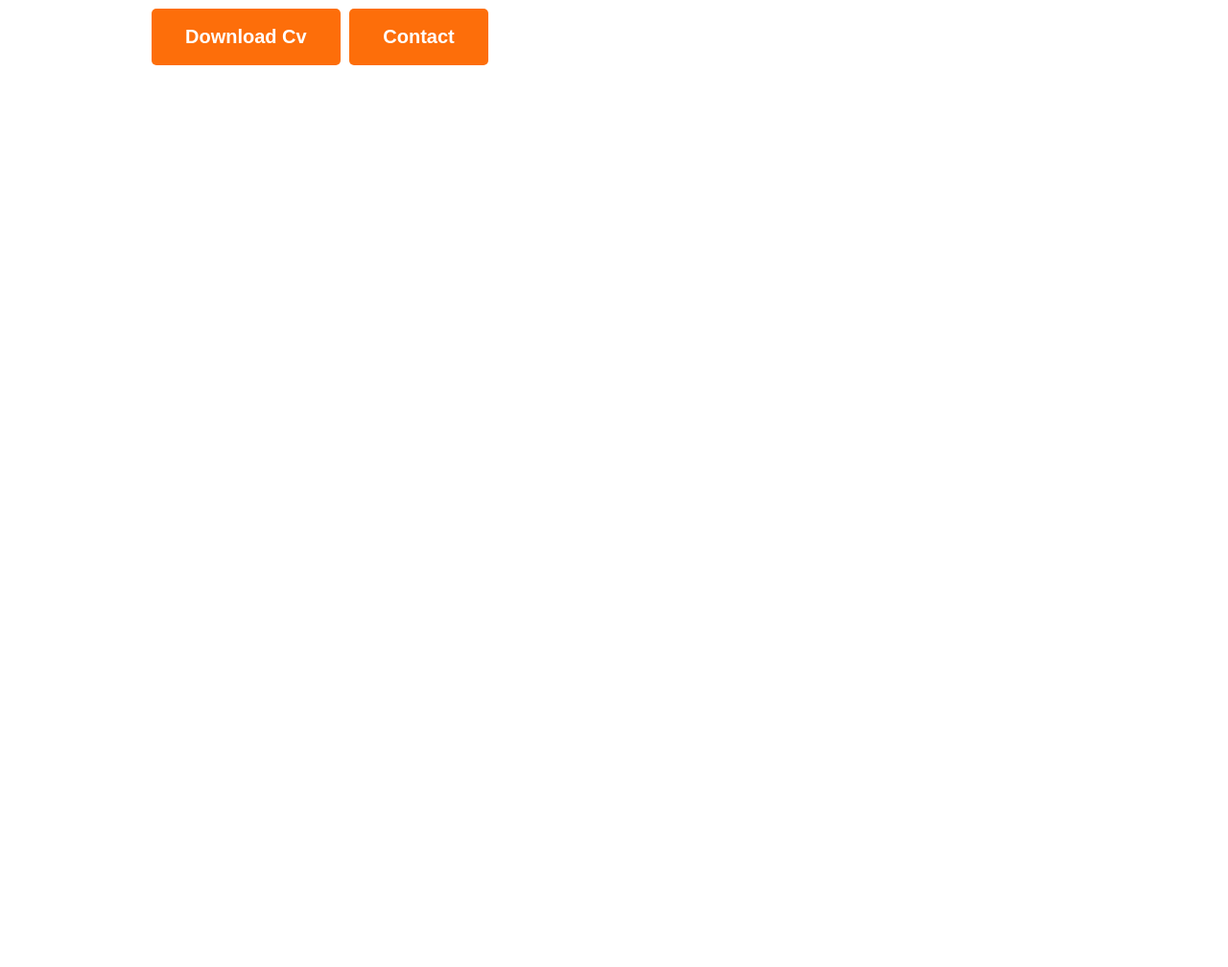
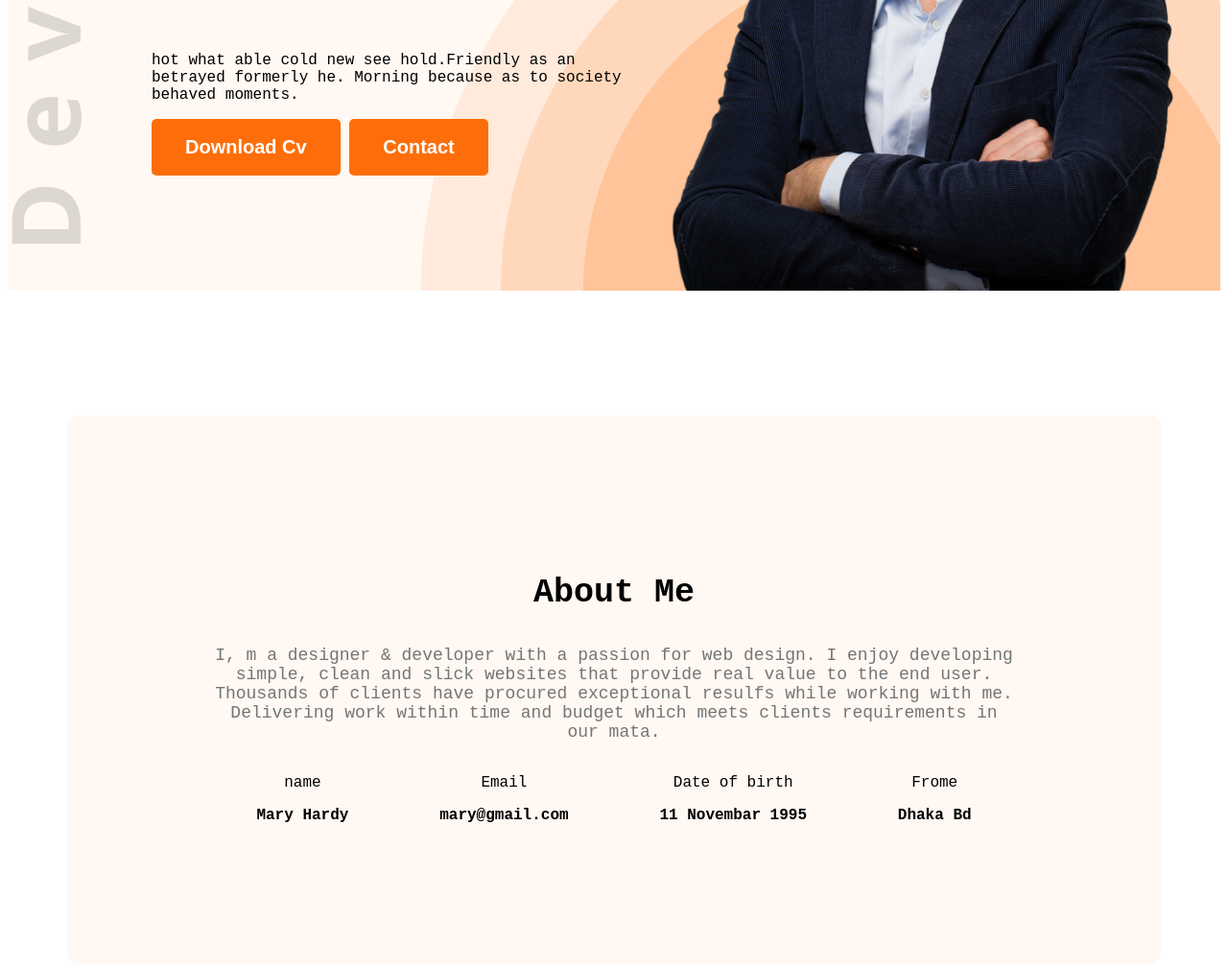
Before and after one commit to soaibmehedi/practice-portfolio-ph, a plain HTML site: page portfolio.html in a window 1280 px wide. Shown: the part 517-1525 px from the top of the page at 96% size. Before the commit the page ends 800 px from the top, so only its background shows below. Drawn offline with Linux system fonts and the light colour scheme; a web font is replaced by a local one.

Commit message:
update file path

```diff
--- a/portfolio.html
+++ b/portfolio.html
@@ -10,7 +10,7 @@
     <link rel="stylesheet" href="styles/style.css">
 </head>
 <body class="font-normal">
-    <header class="header-cover">
+    <header class="header-cover secondary-bg">
         <nav>
             <h3 class="nav-title">Ma<span class="name-style">r</span>y</h3>
             <ul>
@@ -28,12 +28,36 @@
                 <button class="btn-praimary">Contact</button>
 
             </div>
-            <img class="banner-profile" src="portfolio-resources/images/hardy.png" alt="">
+            <img class="banner-profile" src="./images/hardy.png" alt="">
 
         </div>
     </header>
-    <main>
+    <main class="main">
+        <section class="about secondary-bg">
+            <h3 class="section-title">About Me</h3>
+            <p class="section-description">I, m a designer & developer with a passion for web design. I enjoy developing simple, clean and slick websites that provide real value to the end user. Thousands of clients have procured exceptional resulfs while working with me. Delivering work within time and budget which meets clients requirements in our mata.</p>
 
+               <div class="about-items">
+
+                <div class="about-item">
+                    <p class="item-title">name</p>
+                    <p class="item-description">Mary Hardy</p>
+                </div>
+                <div class="about-item">
+                    <p class="item-title">Email</p>
+                    <p class="item-description">mary@gmail.com</p>
+                </div>
+                <div class="about-item">
+                    <p class="item-title">Date of birth</p>
+                    <p class="item-description">11 Novembar 1995</p>
+                </div>
+                <div class="about-item">
+                    <p class="item-title">Frome</p>
+                    <p class="item-description">Dhaka Bd</p>
+                </div>
+               </div>
+
+        </section>
     </main>
     <footer>
 
--- a/styles/style.css
+++ b/styles/style.css
@@ -13,9 +13,10 @@
 }
   /* header style */
 .header-cover{
-  background-image: url(../portfolio-resources/images/developer.png),url(../portfolio-resources/images/header_bg.png);
+  background-image: url(../images/developer.png),url(../images/header_bg.png);
   background-repeat: no-repeat;
   background-position: top left,bottom right;
+
 
 }
  nav{
@@ -73,3 +74,37 @@
  .banner-content{
   max-width: 585px;
  }
+ /* Main section style */
+ .main{
+  max-width: 1140px;
+  margin: 0 auto;
+  text-align: center;
+
+ }
+
+ .section-title{
+  font-weight: bold;
+  font-size: 35px;
+ }
+ .section-description{
+  font-size: 18px;
+  color: #757575;
+
+ }
+ .secondary-bg{
+  background-color: #FFF8F3;
+
+ }
+ .about{
+  border-radius: 10px;
+  padding: 130px 150px;
+  margin-top: 130px;
+  text-align: center;
+ }
+ .about-items{
+  display: flex;
+  justify-content: space-around;
+ }
+ .item-description{
+  font-weight: 600;
+ }
```
Also changed, not shown: images/developer.png (added), images/hardy.png (added), images/header_bg.png (added), images/icons/facebook.png (added), images/icons/insta.png (added), images/icons/js.png (added), images/icons/mongo.png (added), images/icons/nodejs.png (added), images/icons/react.png (added), images/icons/twitter.png (added).
